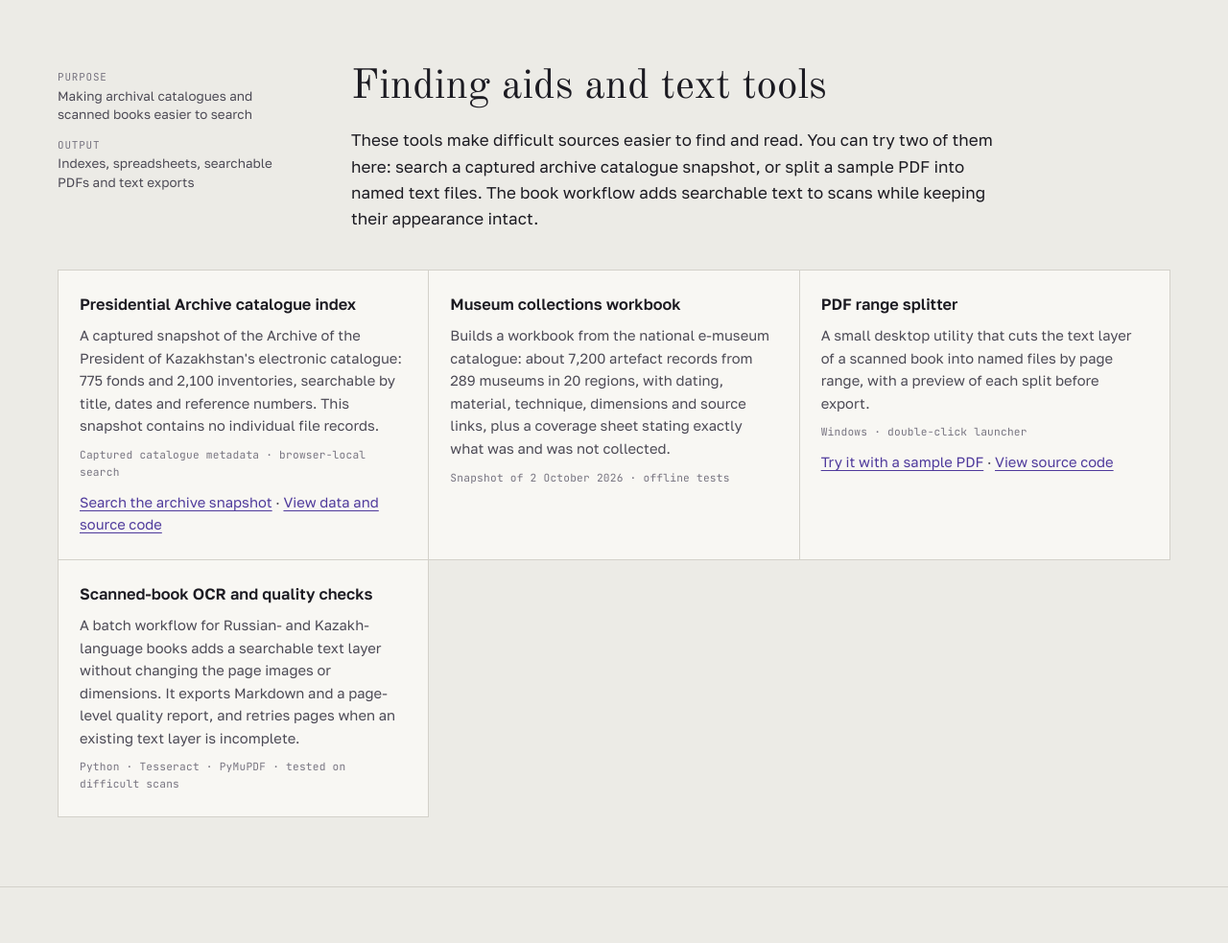
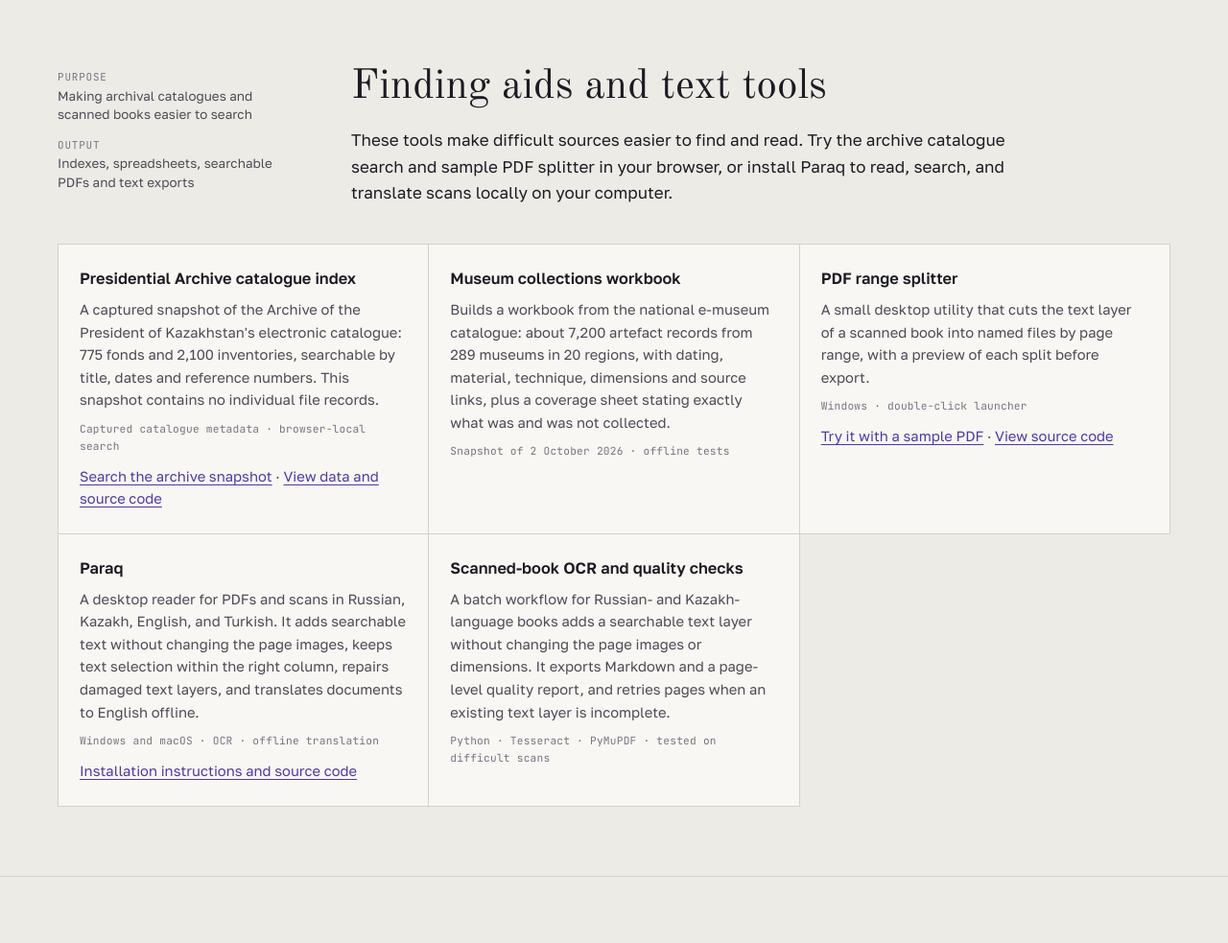
Before and after one commit to SSsensei96/ilyas-butayev, a plain HTML site: page index.html in a window 1280 px wide. Shown: the part 4580-5563 px from the top of the page at 96% size. Drawn offline with Linux system fonts and the light colour scheme.

Commit message:
Add Paraq to portfolio tools section

```diff
--- a/index.html
+++ b/index.html
@@ -180,7 +180,7 @@
       </dl>
       <div>
         <h2>Finding aids and text tools</h2>
-        <div class="prose"><p>These tools make difficult sources easier to find and read. You can try two of them here: search a captured archive catalogue snapshot, or split a sample PDF into named text files. The book workflow adds searchable text to scans while keeping their appearance intact.</p></div>
+        <div class="prose"><p>These tools make difficult sources easier to find and read. Try the archive catalogue search and sample PDF splitter in your browser, or install Paraq to read, search, and translate scans locally on your computer.</p></div>
       </div>
     </div>
     <div class="tools">
@@ -200,6 +200,12 @@
         <p>A small desktop utility that cuts the text layer of a scanned book into named files by page range, with a preview of each split before export.</p>
         <p class="meta">Windows · double-click launcher</p>
         <p><a href="https://sssensei96.github.io/pdf-ranges-to-text/">Try it with a sample PDF</a> · <a href="https://github.com/SSsensei96/pdf-ranges-to-text">View source code</a></p>
+      </article>
+      <article>
+        <h3>Paraq</h3>
+        <p>A desktop reader for PDFs and scans in Russian, Kazakh, English, and Turkish. It adds searchable text without changing the page images, keeps text selection within the right column, repairs damaged text layers, and translates documents to English offline.</p>
+        <p class="meta">Windows and macOS · OCR · offline translation</p>
+        <p><a href="https://github.com/SSsensei96/paraq">Installation instructions and source code</a></p>
       </article>
       <article>
         <h3>Scanned-book OCR and quality checks</h3>
```
